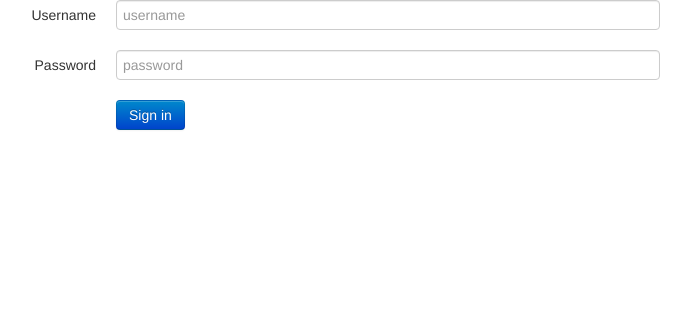
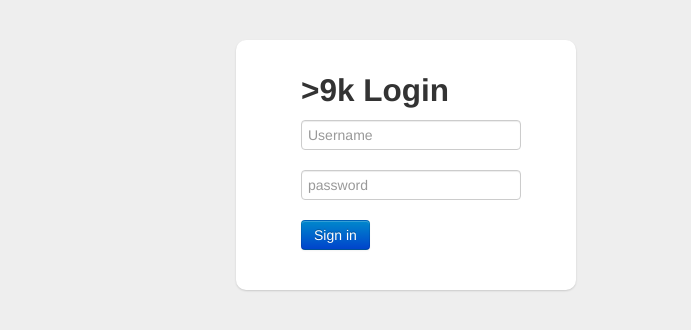
Before and after one commit to chrisfinch/over9k, a Node project: template views/login.ejs in a window 1280 px wide. Shown: the top 330 px of the page, without its empty margins (234-925 px from the left). Run offline with Node 20 templates, Linux system fonts and the light colour scheme; the template is opened without the code that fills it, so the values that code supplies are empty; some libraries are stand-ins or nearby versions.

Commit message:
pretty login page

```diff
--- a/views/login.ejs
+++ b/views/login.ejs
@@ -3,23 +3,62 @@
   <head>
     <title>Sign in</title>
     <link rel="stylesheet" href="/css/bootstrap.min.css">
+    <style type="text/css">
+      /* Override some defaults */
+      html, body {
+        background-color: #eee;
+      }
+      body {
+        padding-top: 40px;
+      }
+      .container {
+        width: 300px;
+      }
+
+      /* The white background content wrapper */
+      .container > .content {
+        background-color: #fff;
+        padding: 20px;
+        margin: 0 -20px;
+        -webkit-border-radius: 10px 10px 10px 10px;
+         -moz-border-radius: 10px 10px 10px 10px;
+              border-radius: 10px 10px 10px 10px;
+        -webkit-box-shadow: 0 1px 2px rgba(0,0,0,.15);
+         -moz-box-shadow: 0 1px 2px rgba(0,0,0,.15);
+              box-shadow: 0 1px 2px rgba(0,0,0,.15);
+      }
+
+      .login-form {
+        margin-left: 65px;
+      }
+
+      legend {
+        margin-right: -50px;
+        font-weight: bold;
+        color: #404040;
+      }
+
+    </style>
   </head>
   <body>
     <div class="container">
 
-        <form method="post" action="/user/login" id="login" enctype="multipart/form-data" class="form-horizontal">
+      <div class="content">
+        <div class="row">
+          <div class="login-form">
+            <h2>>9k Login</h2>
+
+            <form method="post" action="/user/login" id="login" enctype="multipart/form-data" class="form-login">
 
               <div class="control-group">
-            <label class="control-label" for="username">Username</label>
                 <div class="controls">
-              <input type="text" id="username" name="username" placeholder="username" class="input-xxlarge">
+                  <input type="text" id="username" name="username" placeholder="Username">
                 </div>
               </div>
 
               <div class="control-group">
-            <label class="control-label" for="password">Password</label>
                 <div class="controls">
-              <input type="password" id="password" name="password" placeholder="password" class="input-xxlarge">
+                  <input type="password" id="password" name="Password" placeholder="password">
                 </div>
               </div>
 
@@ -32,5 +71,9 @@
             </form>
 
           </div>
+        </div>
+      </div>
+
+    </div>
   </body>
 </html>
```
Lines whose indentation alone changed are shown as unchanged.
